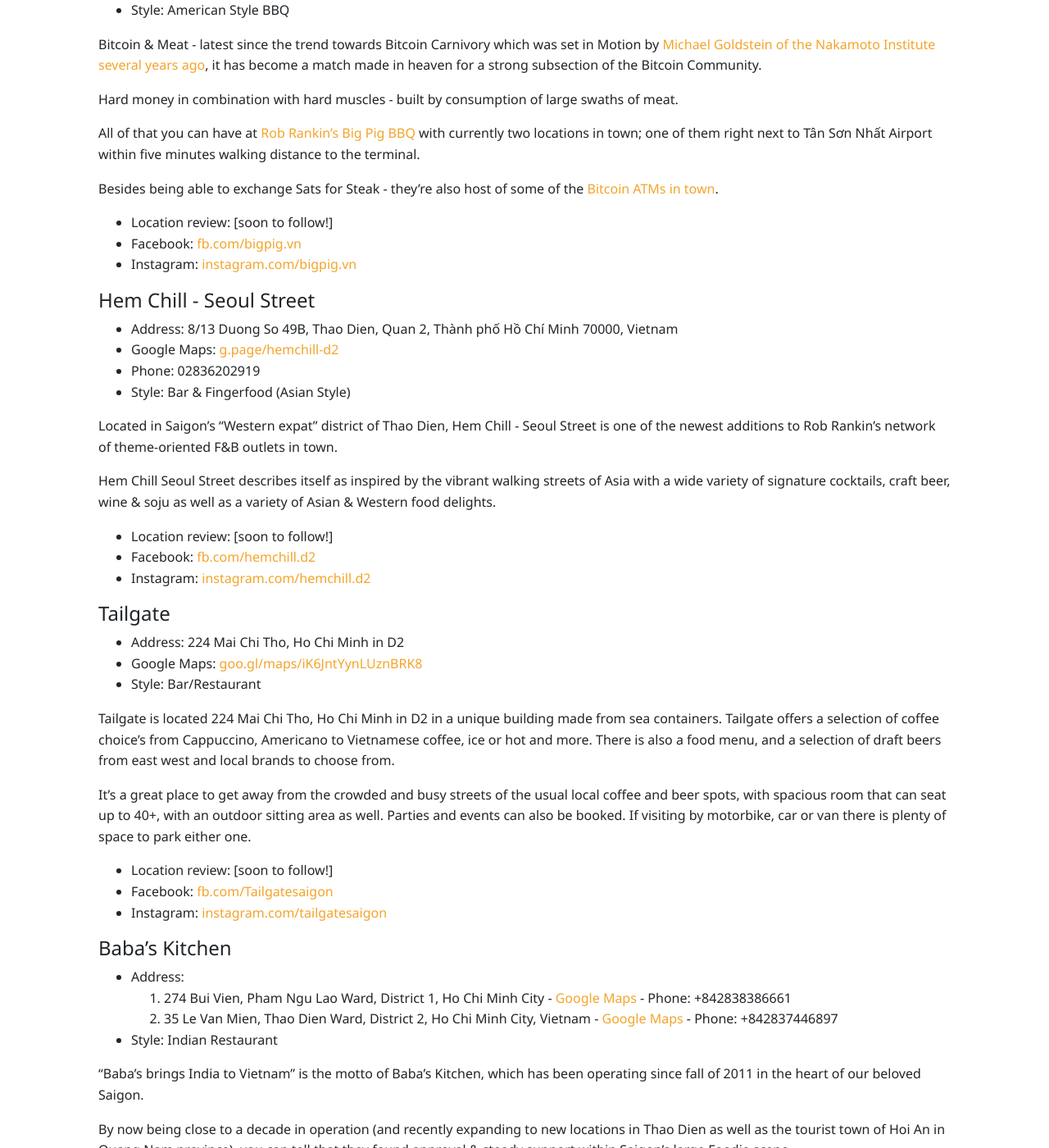
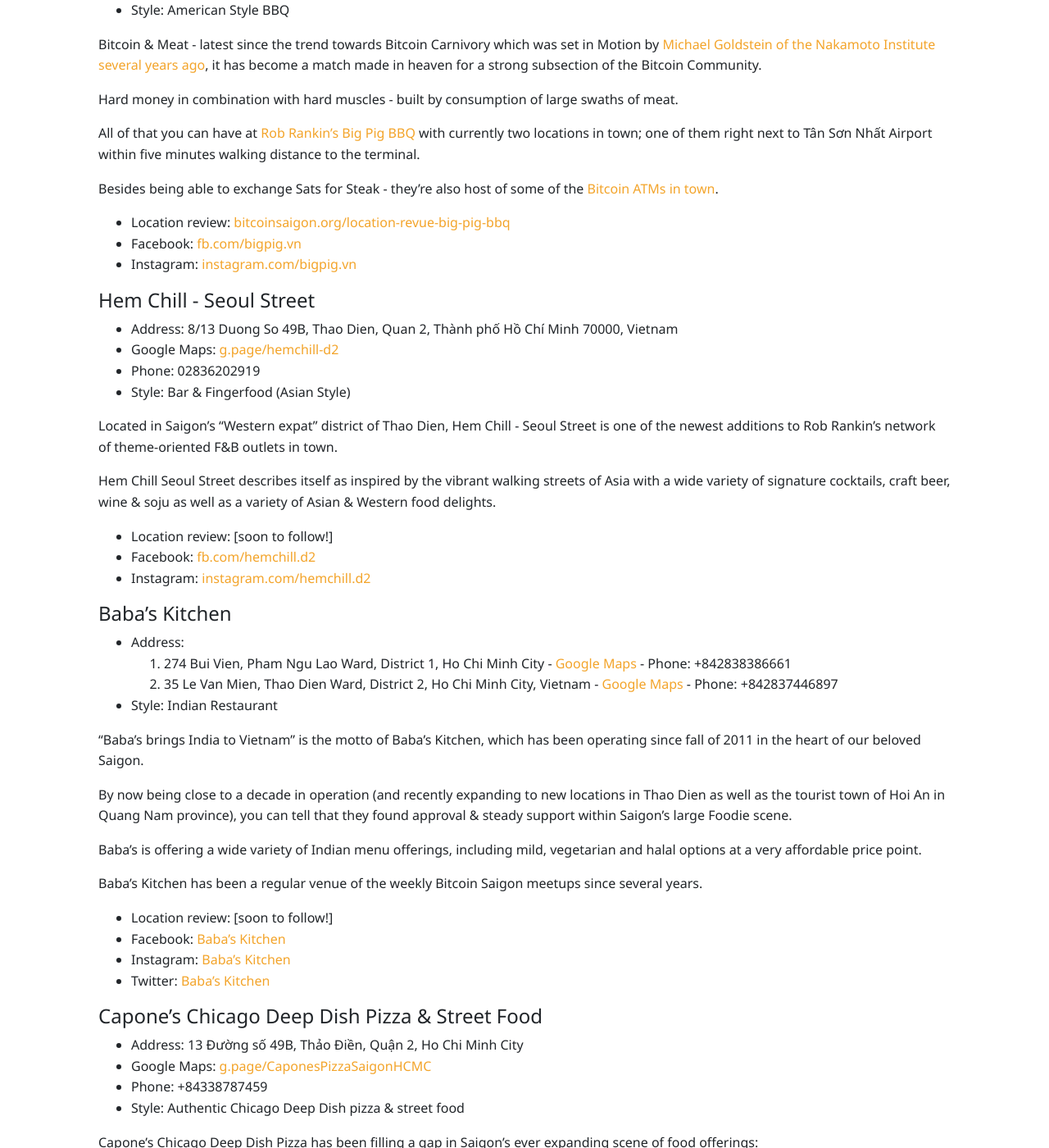
Before and after one commit to bitcoinsaigon/bitcoinsaigon.github.io, a Jekyll site: the page built from _pages/spend-sats-saigon.md, in a window 1280 px wide and 1400 px high, scrolled down 1618 px. Shown: the whole window at 82% size. Built offline with Jekyll 4.4.1, drawn with Linux system fonts in a browser that asks for light colours; nearby versions of some CDN libraries.

Commit message:
add link

```diff
--- a/_pages/spend-sats-saigon.md
+++ b/_pages/spend-sats-saigon.md
@@ -71,7 +71,7 @@
 
 Besides being able to exchange Sats for Steak - they’re also host of some of the [Bitcoin ATMs in town](http://btm.bitcoinvn.io).
 
-- Location review: [soon to follow!]
+- Location review: [bitcoinsaigon.org/location-revue-big-pig-bbq](https://bitcoinsaigon.org/location-revue-big-pig-bbq/)
 - Facebook: [fb.com/bigpig.vn](https://www.facebook.com/bigpig.vn)
 - Instagram: [instagram.com/bigpig.vn](www.instagram.com/bigpig.vn)
 
@@ -89,20 +89,6 @@
 - Location review: [soon to follow!]
 - Facebook: [fb.com/hemchill.d2]( https://www.facebook.com/hemchill.d2)
 - Instagram: [instagram.com/hemchill.d2](www.instagram.com/hemchill.d2)
-
-#### Tailgate
-
-- Address: 224 Mai Chi Tho, Ho Chi Minh in D2
-- Google Maps: [goo.gl/maps/iK6JntYynLUznBRK8](https://goo.gl/maps/iK6JntYynLUznBRK8)
-- Style: Bar/Restaurant
-
-Tailgate is located 224 Mai Chi Tho, Ho Chi Minh in D2 in a unique building made from sea containers. Tailgate offers a selection of coffee choice's from Cappuccino, Americano to Vietnamese coffee, ice or hot and more. There is also a food menu, and a selection of draft beers from east west and local brands to choose from.
-
-It's a great place to get away from the crowded and busy streets of the usual local coffee and beer spots, with spacious room that can seat up to 40+, with an outdoor sitting area as well. Parties and events can also be booked. If visiting by motorbike, car or van there is plenty of space to park either one.
-
-- Location review: [soon to follow!]
-- Facebook: [fb.com/Tailgatesaigon](https://www.facebook.com/Tailgatesaigon/)
-- Instagram: [instagram.com/tailgatesaigon](https://www.instagram.com/tailgatesaigon/)
 
 #### Baba’s Kitchen
 
```
